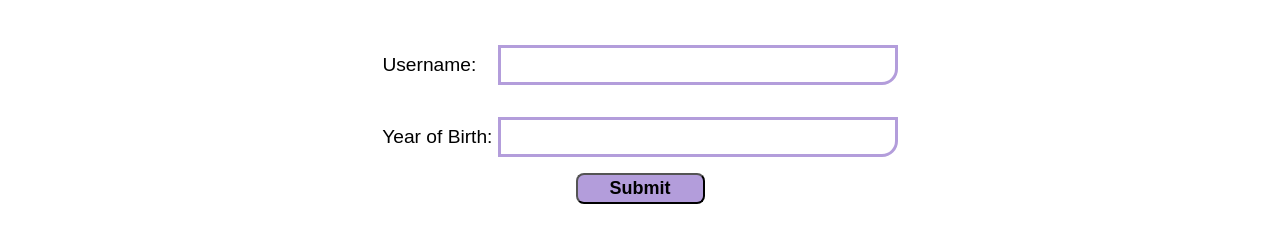
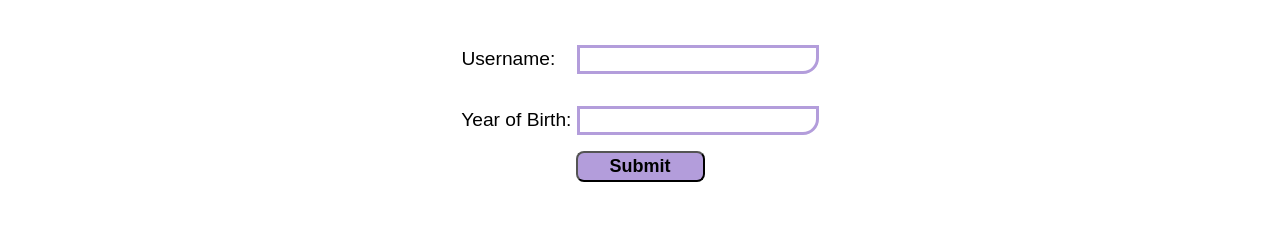
Before and after one commit to sushmaeshwarappa/leap-year, a plain HTML site: page index.html in a window 1280 px wide. Shown: the part 72-314 px from the top of the page. Drawn offline with Linux system fonts and the light colour scheme; a web font is replaced by a local one.

Commit message:
Update style.css

```diff
--- a/styles.css
+++ b/styles.css
@@ -3,13 +3,8 @@
     --background-color: #B39DDB;
 }
 
-*{
-    box-sizing: border-box;
-}
-
 body{
-    margin: auto;
-    padding: auto;
+    margin: 0px;
     text-align: center;
     font-family: 'Fira Sans Condensed',
     sans-serif;
@@ -38,8 +33,6 @@ main div input{
     border: solid;
     border-bottom-right-radius: 1rem;
     font-size: large;
-    width: 50vh;
-    height: 5vh;
 }
 
 #name{
```
